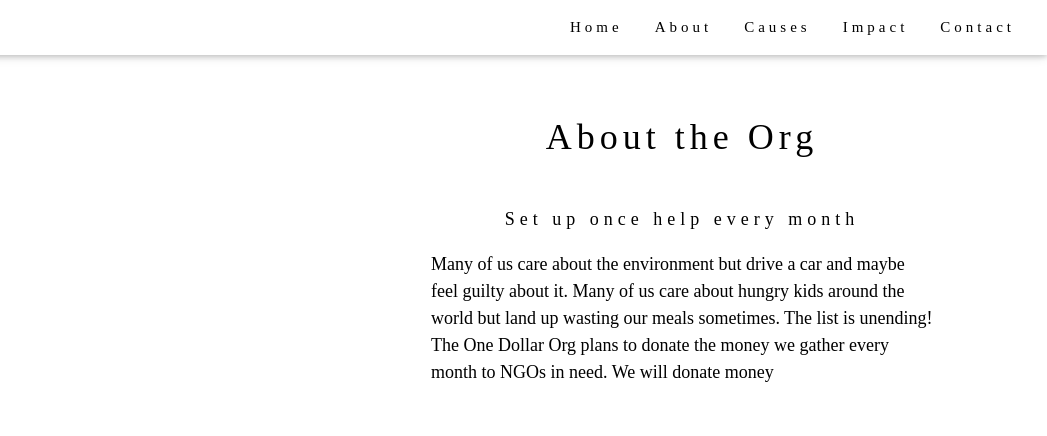
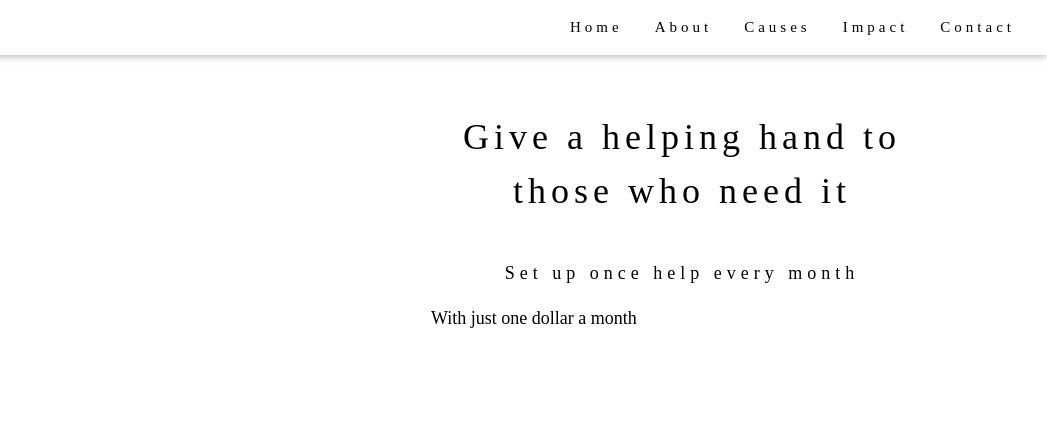
Before and after one commit to theonedollarorg/theonedollarorg.github.io, a plain HTML site: page index.html in a window 1280 px wide. Shown: the top 436 px of the page, 233-1280 px from the left. Drawn offline with nearby package versions, Linux system fonts and the light colour scheme.

Commit message:
Update index.html

```diff
--- a/index.html
+++ b/index.html
@@ -46,9 +46,9 @@ h1, h2, h3, h4, h5, h6 {
     </div>
 
     <div class="w3-col m6 w3-padding-large">
-      <h1 class="w3-center">About the Org</h1><br>
+      <h1 class="w3-center">Give a helping hand to those who need it</h1><br>
       <h5 class="w3-center">Set up once help every month</h5>
-      <p class="w3-large">Many of us care about the environment but drive a car and maybe feel guilty about it. Many of us care about hungry kids around the world but land up wasting our meals sometimes. The list is unending! The One Dollar Org plans to donate the money we gather every month to NGOs in need. We will donate money </p>
+      <p class="w3-large">With just one dollar a month </p>
       </div>
   </div>
 
```
